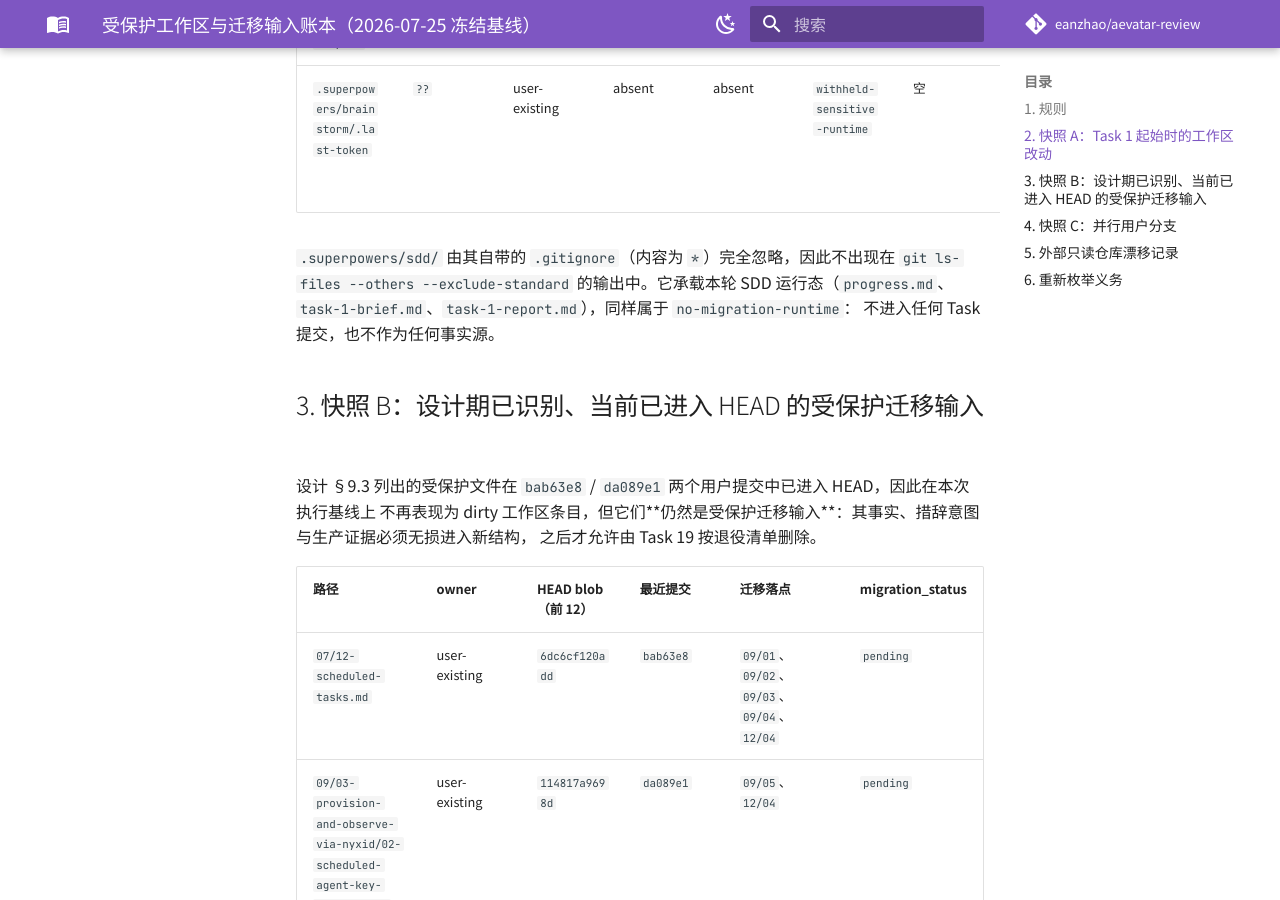
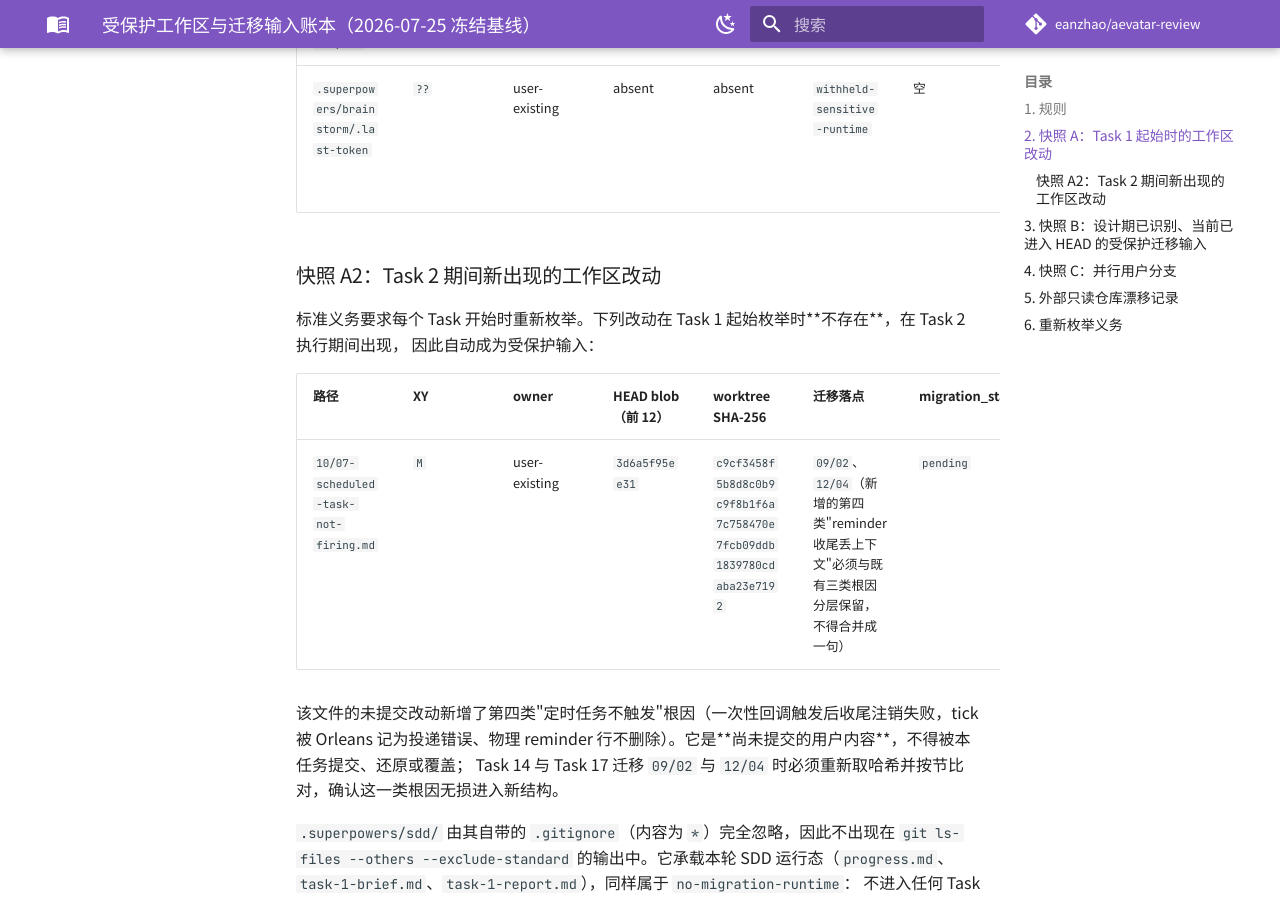
Before and after one commit to eanzhao-os/aevatar-review, an MkDocs documentation site: the page built from docs/migration/2026-07-25-protected-worktree.md, in a window 1280 px wide and 900 px high, scrolled down 2605 px. Built offline with MkDocs 1.6.1 and Material for MkDocs 9.7.7, drawn with Linux system fonts in a browser that asks for light colours; comment, search, counter and statistics services are not loaded.

Commit message:
docs: protect newly observed worktree input

```diff
--- a/docs/migration/2026-07-25-protected-worktree.md
+++ b/docs/migration/2026-07-25-protected-worktree.md
@@ -41,6 +41,19 @@
 | `.superpowers/brainstorm/.last-port` | `??` | user-existing | absent | absent | `withheld-sensitive-runtime` | 空 | 空 | 不迁移；skill-private 运行态 | `no-migration-runtime` |
 | `.superpowers/brainstorm/.last-token` | `??` | user-existing | absent | absent | `withheld-sensitive-runtime` | 空 | 空 | 不迁移；skill-private 会话令牌，禁止进入任何文档或提交 | `no-migration-runtime` |
 
+### 快照 A2：Task 2 期间新出现的工作区改动
+
+标准义务要求每个 Task 开始时重新枚举。下列改动在 Task 1 起始枚举时**不存在**，在 Task 2 执行期间出现，
+因此自动成为受保护输入：
+
+| 路径 | XY | owner | HEAD blob（前 12） | worktree SHA-256 | 迁移落点 | migration_status |
+|---|---|---|---|---|---|---|
+| `10/07-scheduled-task-not-firing.md` | ` M` | user-existing | `3d6a5f95ee31` | `c9cf3458f5b8d8c0b9c9f8b1f6a7c758470e7fcb09ddb1839780cdaba23e7192` | `09/02`、`12/04`（新增的第四类"reminder 收尾丢上下文"必须与既有三类根因分层保留，不得合并成一句） | `pending` |
+
+该文件的未提交改动新增了第四类"定时任务不触发"根因（一次性回调触发后收尾注销失败，tick 被 Orleans
+记为投递错误、物理 reminder 行不删除）。它是**尚未提交的用户内容**，不得被本任务提交、还原或覆盖；
+Task 14 与 Task 17 迁移 `09/02` 与 `12/04` 时必须重新取哈希并按节比对，确认这一类根因无损进入新结构。
+
 `.superpowers/sdd/` 由其自带的 `.gitignore`（内容为 `*`）完全忽略，因此不出现在 `git ls-files --others --exclude-standard`
 的输出中。它承载本轮 SDD 运行态（`progress.md`、`task-1-brief.md`、`task-1-report.md`），同样属于 `no-migration-runtime`：
 不进入任何 Task 提交，也不作为任何事实源。
```
